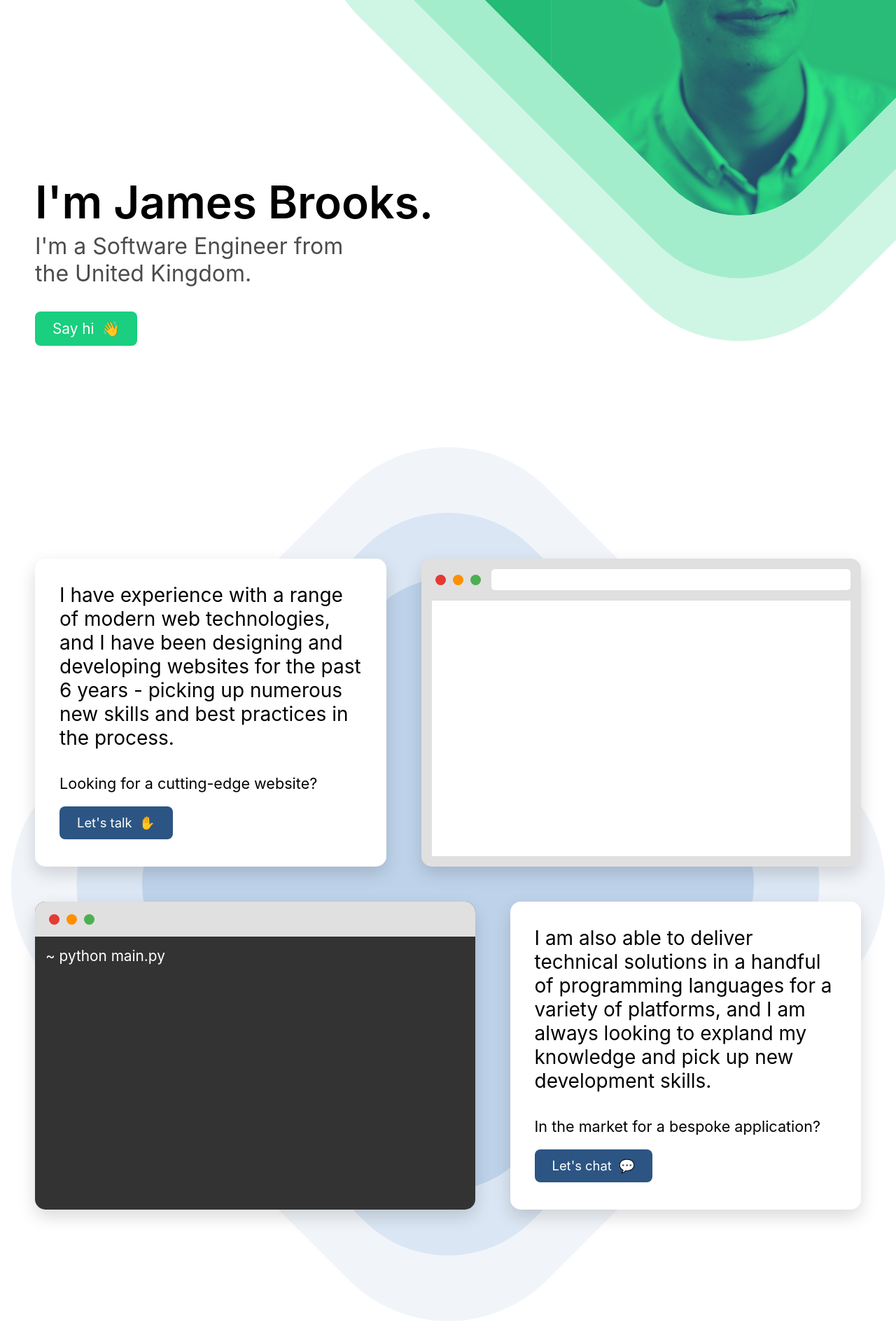
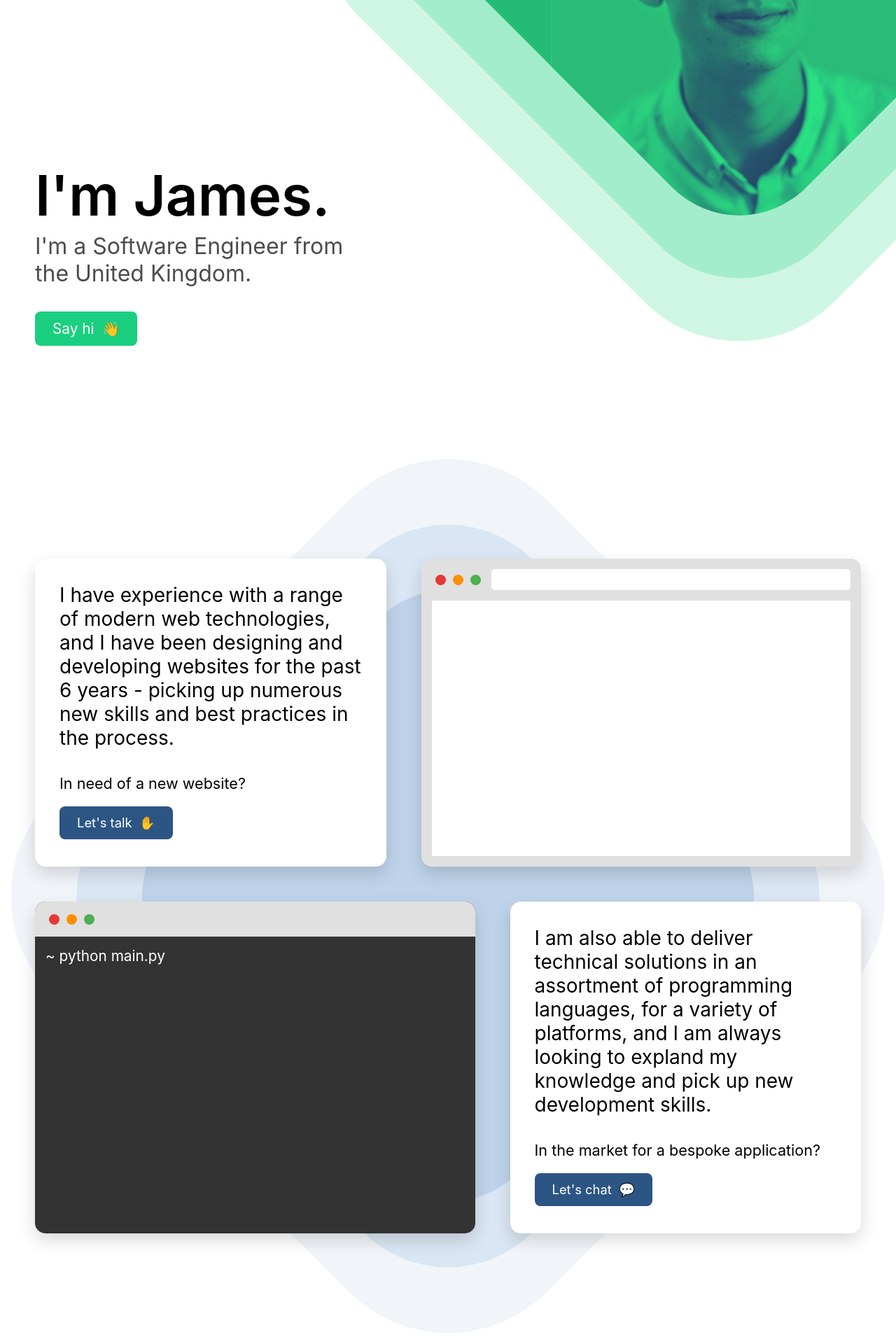
Before and after one commit to brks/jamesbrooks.io, a Jekyll site: the page built from index.html, in a window 1280 px wide. Shown: the part 352-2272 px from the top of the page at 70% size. Built offline with Jekyll 4.4.1, drawn with Linux system fonts in a browser that asks for light colours; nearby versions of some CDN libraries.

Commit message:
More minor content changes.

```diff
--- a/_sass/_home.scss
+++ b/_sass/_home.scss
@@ -40,18 +40,18 @@
       h1 {
         color: $black;
         font-weight: 600;
-        font-size: 3.5em;
+        font-size: 4.5em;
         @media screen and (min-width: 1200px) {
-          font-size: 4em;
+          font-size: 5em;
         }
         @media screen and (max-width: 900px) {
-          font-size: 5vw;
+          font-size: 6vw;
         }
         @media screen and (max-width: 700px) {
-          font-size: 6vw;
+          font-size: 7vw;
         }
         @media screen and (max-width: 500px) {
-          font-size: 10vw;
+          font-size: 11vw;
         }
       }
       p {
--- a/index.html
+++ b/index.html
@@ -1,7 +1,7 @@
 ---
 layout: default
 title: Home
-heading: I'm James Brooks.
+heading: I'm James.
 order: 0
 image_preload:
   - /images/james.png
@@ -30,7 +30,7 @@ js:
       <div class="text left">
         <p>I have experience with a range of modern web technologies, and I have been designing and developing websites for the past 6 years - picking up numerous new skills and best practices in the process.</p>
         <div class="cta">
-          <span>Looking for a cutting-edge website?</span>
+          <span>In need of a new website?</span>
           <a href="mailto:hi@jamesbrooks.io">Let's talk <span>✋</span></a>
         </div>
       </div>
@@ -60,7 +60,7 @@ js:
         </div>
       </div>
       <div class="text right">
-        <p>I am also able to deliver technical solutions in a handful of programming languages for a variety of platforms, and I am always looking to expland my knowledge and pick up new development skills.</p>
+        <p>I am also able to deliver technical solutions in an assortment of programming languages, for a variety of platforms, and I am always looking to expland my knowledge and pick up new development skills.</p>
         <div class="cta">
           <span>In the market for a bespoke application?</span>
           <a href="mailto:hi@jamesbrooks.io">Let's chat <span>💬</span></a>
```
